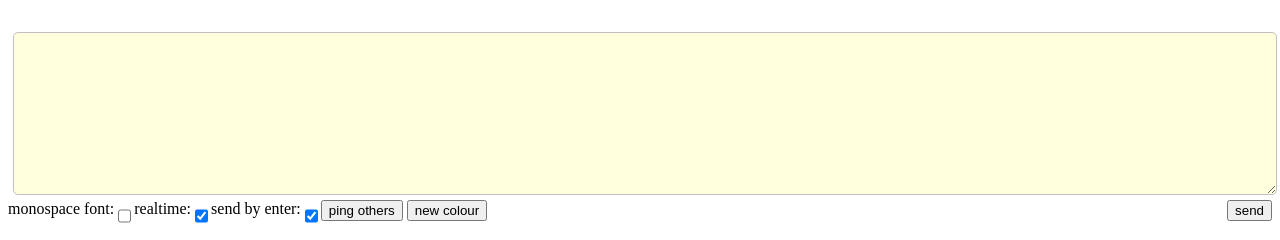
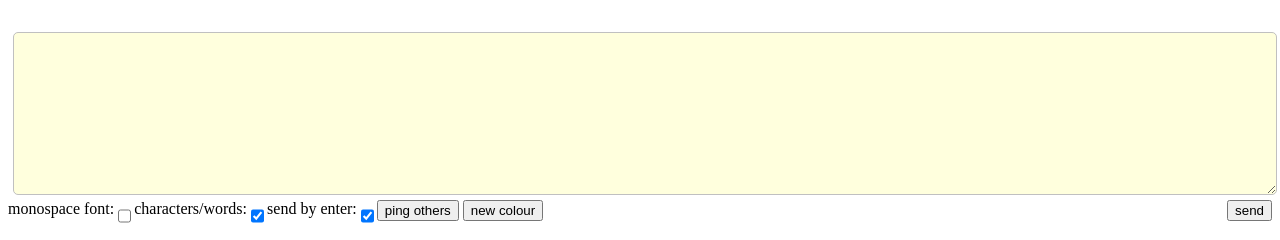
Before and after one commit to kareltucek/rttchatroom, a PHP site: page /chat.php?room=1 in a window 1280 px wide. Shown: the part 576-816 px from the top of the page. Run offline with PHP 8.4, Linux system fonts and the light colour scheme; data that the repository does not hold is empty.

Commit message:
fix label

```diff
--- a/chat.php
+++ b/chat.php
@@ -190,7 +190,7 @@ p {padding:0px; margin:0px;}
 <div id='controls'>
 monospace font: <input type='checkbox' id='monospace' onclick='updateMonospace();'>
 <?php
-if($REALTIME){echo "realtime: <input type='checkbox' id='realtime' checked onclick='updateAttributes();'> ";}
+if($REALTIME){echo "characters/words: <input type='checkbox' id='realtime' checked onclick='updateAttributes();'> ";}
 ?>
 send by enter: <input type='checkbox' id='byenter' checked onclick='updateAttributes();'>
 <span>
```
